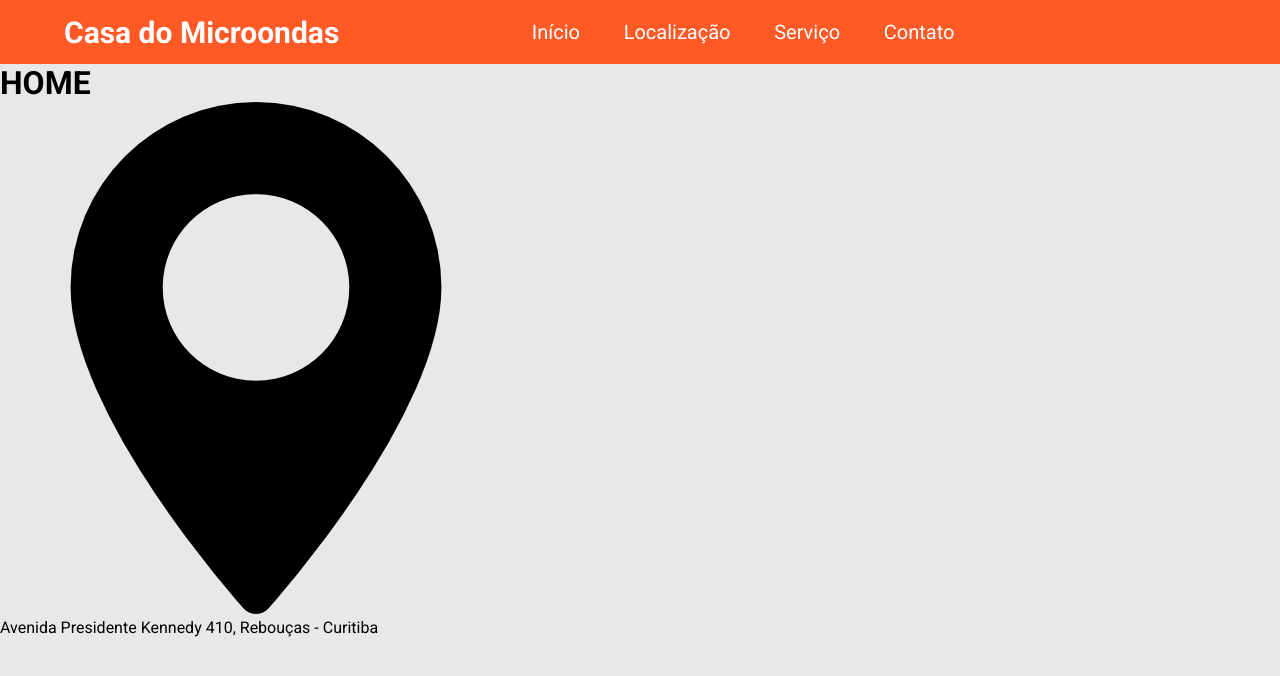
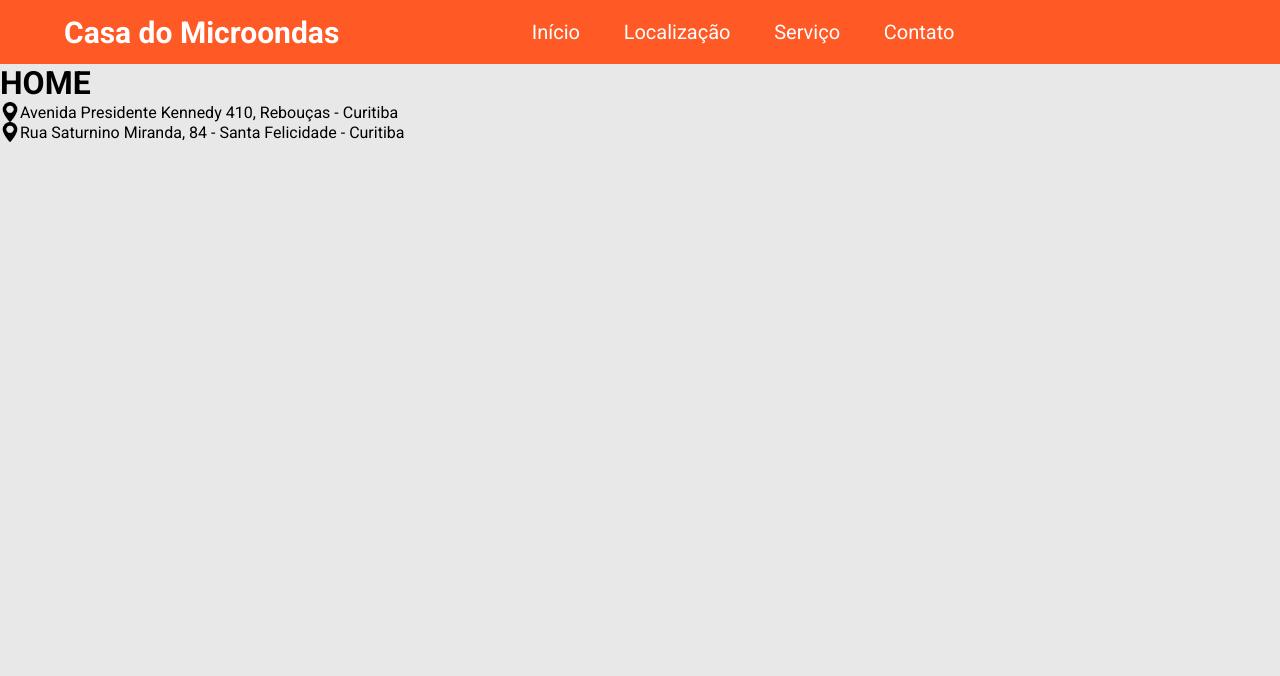
Before and after one commit to YasminTrembulack/Casa_do_Microondas, a React (Vite) app: page / in a window 1280 px wide. Shown: the top 676 px of the page. Built offline with nearby package versions, Linux system fonts and the light colour scheme.

Commit message:
featÇ change location div and location page

```diff
--- a/src/Components/LocationDiv/index.tsx
+++ b/src/Components/LocationDiv/index.tsx
@@ -1,10 +1,11 @@
+import { Icon, Div, Link } from "./styles";
 
-export default function LocationDiv({ text } : { text: string })
+export default function LocationDiv({ link, text } : { link: string, text: string })
 {
     return (
-        <div>
-            <img src="maps-and-flags.png"/>
-            <p>{text}</p>
-        </div>
+        <Div>
+            <Icon src="maps-and-flags.png"/>
+            <Link href={link} target="_blank">{text}</Link>
+        </Div>
     )
 }
--- /dev/null
+++ b/src/Components/LocationDiv/styles.tsx
@@ -0,0 +1,21 @@
+import styled from "styled-components"
+
+export const Icon = styled.img`
+    height: 20px;
+    width: 20px;
+`
+
+export const Div = styled.div`
+    display: flex;
+    justify-content: start;
+    align-items: center;
+`
+
+
+export const Link = styled.a`
+    text-decoration: none;
+    color: #000000;
+    &:hover{
+        color:#FF5926;
+    }
+`
--- a/src/Pages/Location/index.tsx
+++ b/src/Pages/Location/index.tsx
@@ -4,7 +4,14 @@ export default function Location()
 {
     return (
         <div>
-            <LocationDiv text="Avenida Presidente Kennedy 410, Rebouças - Curitiba"/>
+            <LocationDiv
+                text="Avenida Presidente Kennedy 410, Rebouças - Curitiba"
+                link="https://maps.app.goo.gl/BiM71XwjPAPaDFPr6"
+            />
+            <LocationDiv
+                text="Rua Saturnino Miranda, 84 - Santa Felicidade - Curitiba"
+                link="https://maps.app.goo.gl/yPt9fQ16xEJvJ7xV9"
+            />
         </div>
     )
 }
```
